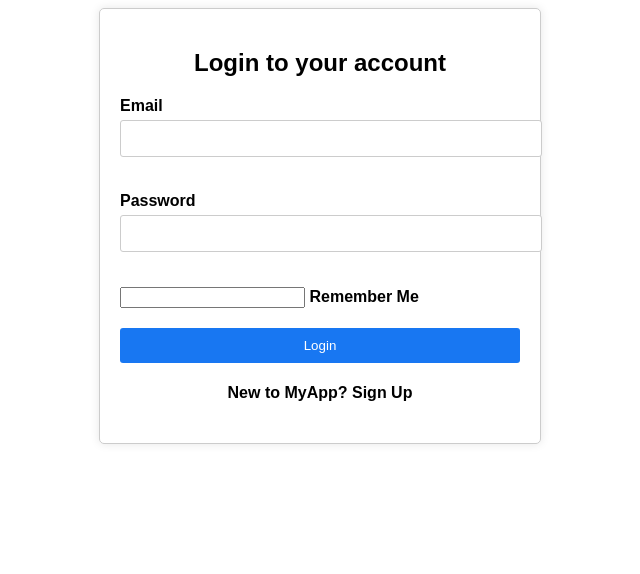
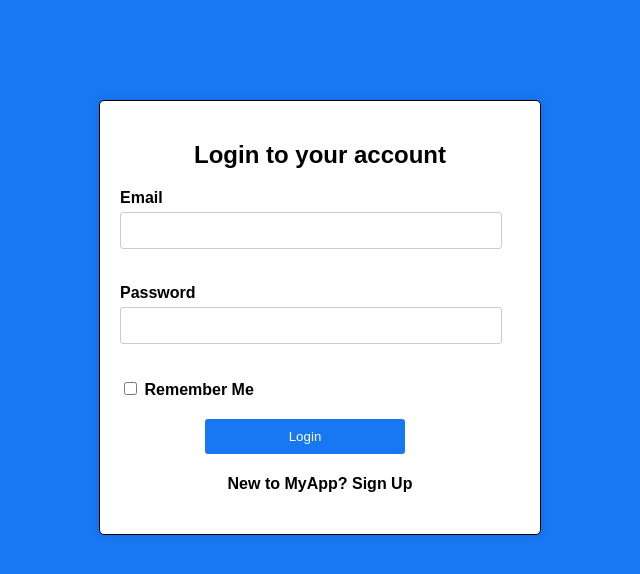
Before and after one commit to DebPrasadSethy/FACE-BOOK, a plain HTML site: page index.html in a window 1280 px wide. Shown: the whole page, without its empty margins (320-960 px from the left). Drawn offline with Linux system fonts and the light colour scheme.

Commit message:
Update index.html
beuatiful

```diff
--- a/index.html
+++ b/index.html
@@ -9,10 +9,12 @@
             font-family: Arial, Helvetica, sans-serif;
         }
         .container {
+            background-color: white;
             max-width: 400px;
-            margin: 0 auto;
+
+            margin: auto;
             padding: 20px;
-            border: 1px solid #ccc;
+            border: 1px solid ;
             border-radius: 5px;
             box-shadow: 0 0 10px rgba(0, 0, 0, 0.1);
         }
@@ -24,7 +26,7 @@
         }
         input[type="text"],
         input[type="password"] {
-            width: 100%;
+            width: 90%;
             padding: 10px;
             margin-top: 5px;
             margin-bottom: 15px;
@@ -33,7 +35,9 @@
         }
         .btn {
             display: block;
-            width: 100%;
+            margin-left: 85px;
+            align: center;
+            width: 50%;
             padding: 10px;
             background-color: #1877f2;
             color: #fff;
@@ -43,11 +47,14 @@
         }
         .btn:hover {
             background-color: #ffffff;
+            color: black;
+            font-weight: bolder;
         }
     </style>
     <style>
         body {
-            background-color: #ffffff;
+            background-color: #1877f2;
+            margin-top: 100px;
         }
     </style>
 </head>
@@ -65,10 +72,10 @@
                 <input type="password" id="password" name="password" required>
             </div>
             <div class="form-group">
-                <input type="remember" id="btn" name="tick" required>
+                <input type="checkbox" id="btn" name="tick" required>
                 <label for="remember">Remember Me</label>
             </div>
-            <button type="submit" class="btn">Login</button>
+            <button justify = center type="submit" class="btn">Login</button>
              <h4 align = center>New to MyApp? Sign Up</h4>
 
         </form>
```
